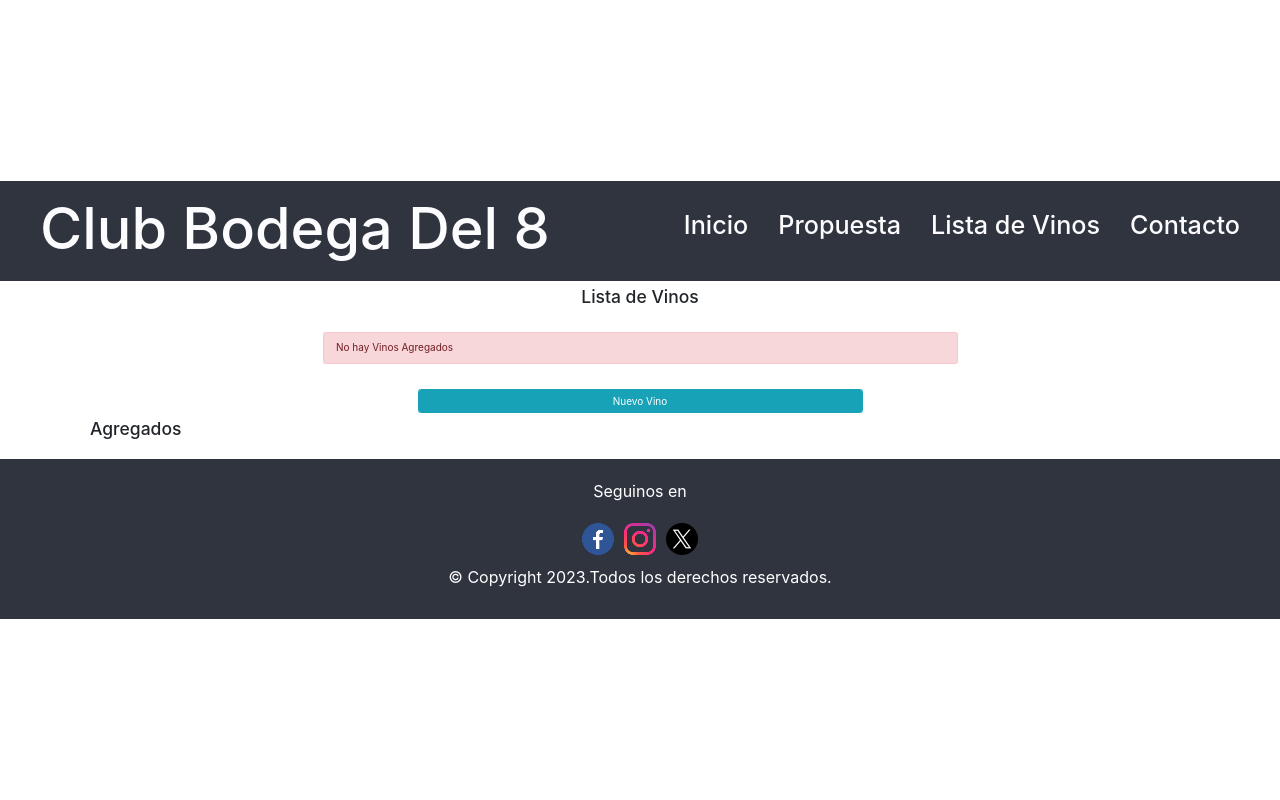
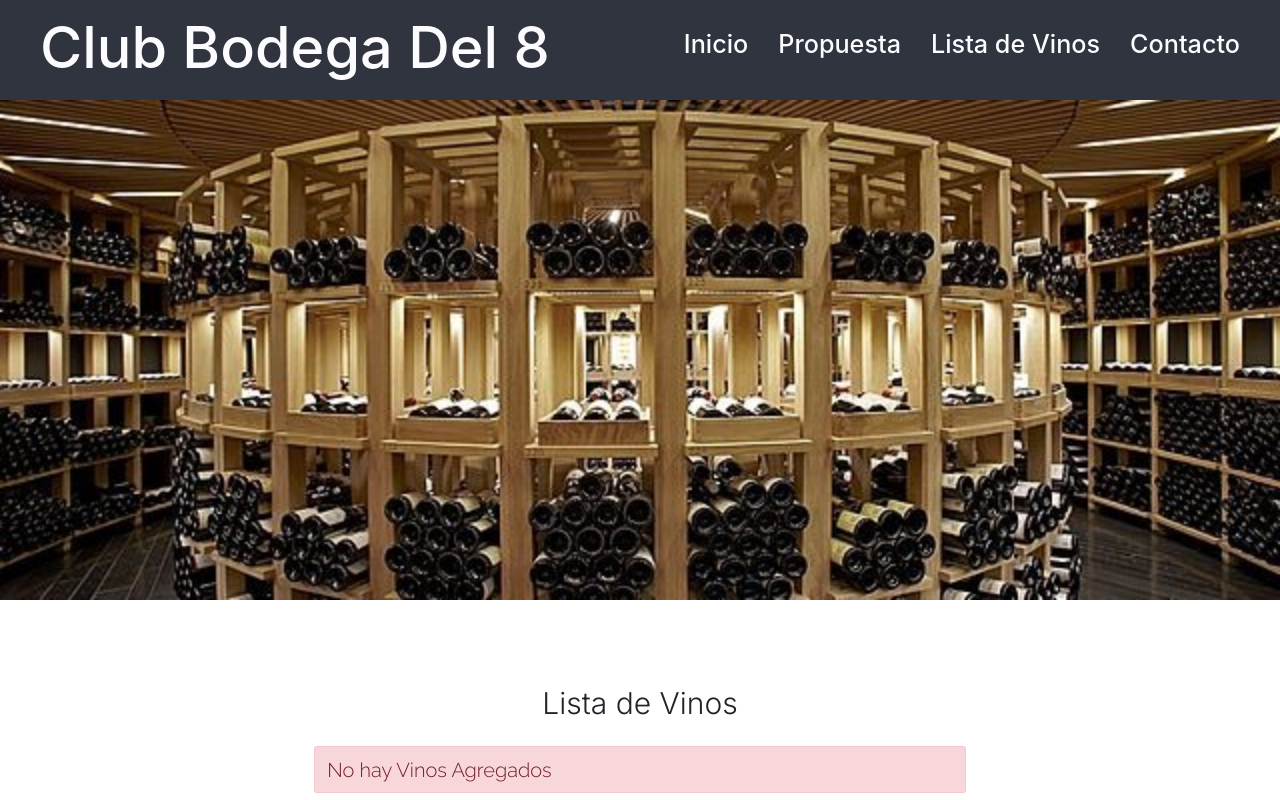
Before and after one commit to Dasr85/React_utn, a React (Vite) app: page /Lista in a window 1280 px wide. Shown: the top 800 px of the page. Built offline with nearby package versions, Linux system fonts and the light colour scheme.

Commit message:
Css contacto

```diff
--- /dev/null
+++ b/src/componentes/lista/WineApp.css
@@ -0,0 +1,57 @@
+@import url('https://fonts.googleapis.com/css2? family= Inter:wght@300 & family= Raleway:wght@300 & display=swap');
+
+:root {
+
+    --dark-solid:#1F1F1F;
+    --dark-900: rgb(31,31,31,0.9);
+    --dark-500: rgb(31,31,31,0.5);
+    --dark-300: rgb(31,31,31,0.3);
+
+    --dark-bg-solid: #30343f;
+    --light-bg-solid: #FAFAFF;
+    --light-font-solid: #FFFFFF;
+
+    --base-font: 'Inter', sans-serif;
+    --alternative-font:'Raleway', sans-serif;
+
+    --font-display:4.6em;
+    --font-jumbo:3.8em;
+    --font-xlarge: 3em;
+    --font-large: 2.4em;
+    --font-medium: 1.8em;
+    --font-small: 1.6em;
+    --font-xsmall: 1.4em;
+
+    --spacing-128: 12.8rem;
+    --spacing-68: 6.8rem;
+    --spacing-36: 3.6rem;
+    --spacing-28: 2.8rem;
+    --spacing-24: 2.4rem;
+    --spacing-20: 2rem;
+    --spacing-16: 1.6rem;
+    --spacing-12: 1.2rem;
+    --spacing-8: 0.8rem;
+}
+
+
+.container {
+    padding: 8rem 0;
+}
+
+.container h3 {
+    font-family: var(--base-font);
+    font-size: 3rem;
+    text-align: center;
+}
+
+.lista img {
+    width: 100%;
+    height: 500px;
+    object-fit: cover;
+}
+
+.agrandar-texto {
+    font-family: var(--alternative-font);
+    font-size: 2rem;
+
+}
--- a/src/componentes/lista/WineApp.jsx
+++ b/src/componentes/lista/WineApp.jsx
@@ -5,6 +5,9 @@ import { SeccionWine } from './SeccionWine';
 import { Alert } from 'react-bootstrap';
 import { ModalElement } from './Modal';
 import { NewWine } from './NewWine';
+import lista from '../../assets/img/lista.jpg';
+import './WineApp.css';
+
 
 function WineApp() {
   const [visible, setVisible] = useState(false);
@@ -21,6 +24,9 @@ function WineApp() {
 
   return (
     <>
+      <div className="lista">
+        <img src={lista} alt="" />
+      </div>
       <div className="container">
         <h3 className="text-center p-2">Lista de Vinos</h3>
         <div className="row justify-content-center"></div>
@@ -32,7 +38,7 @@ function WineApp() {
           ))}
 
           {!filterWine(false).length && (
-            <div className="col-12 col-md-7">
+            <div className="col-12 col-md-7 agrandar-texto">
               <Alert variant='danger'>
                 No hay Vinos Agregados
               </Alert>
@@ -42,7 +48,7 @@ function WineApp() {
 
         <div className="row justify-content-center mt-4">
           <div className="col-5">
-            <button className="btn btn-info form-control" onClick={() => setVisible(true)}>Nuevo Vino</button>
+            <button className="btn btn-info form-control agrandar-texto" onClick={() => setVisible(true)}>Nuevo Vino</button>
           </div>
         </div>
 
```
Also changed, not shown: src/assets/img/lista.jpg (renamed from src/assets/img/lista-imagenes.jpg).
